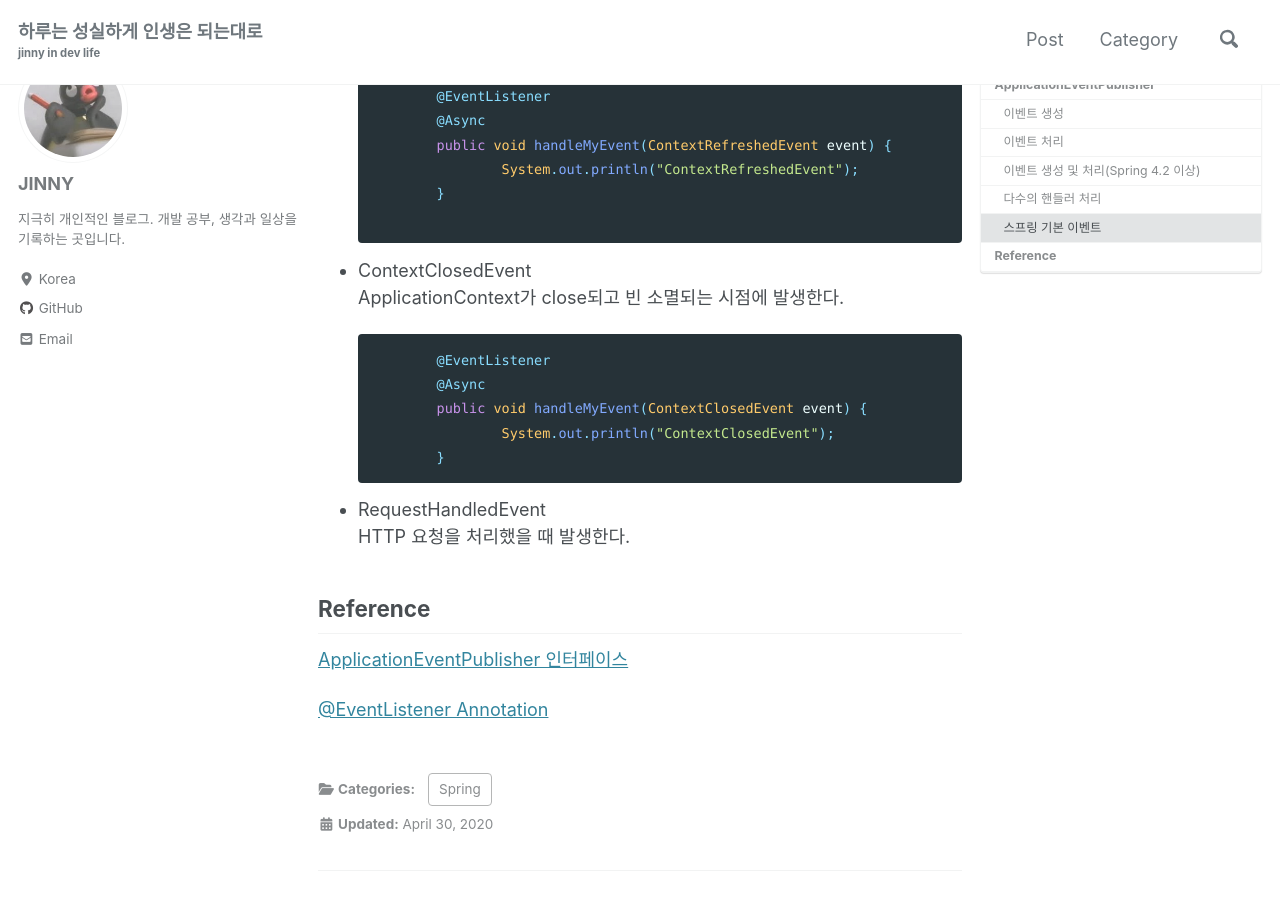
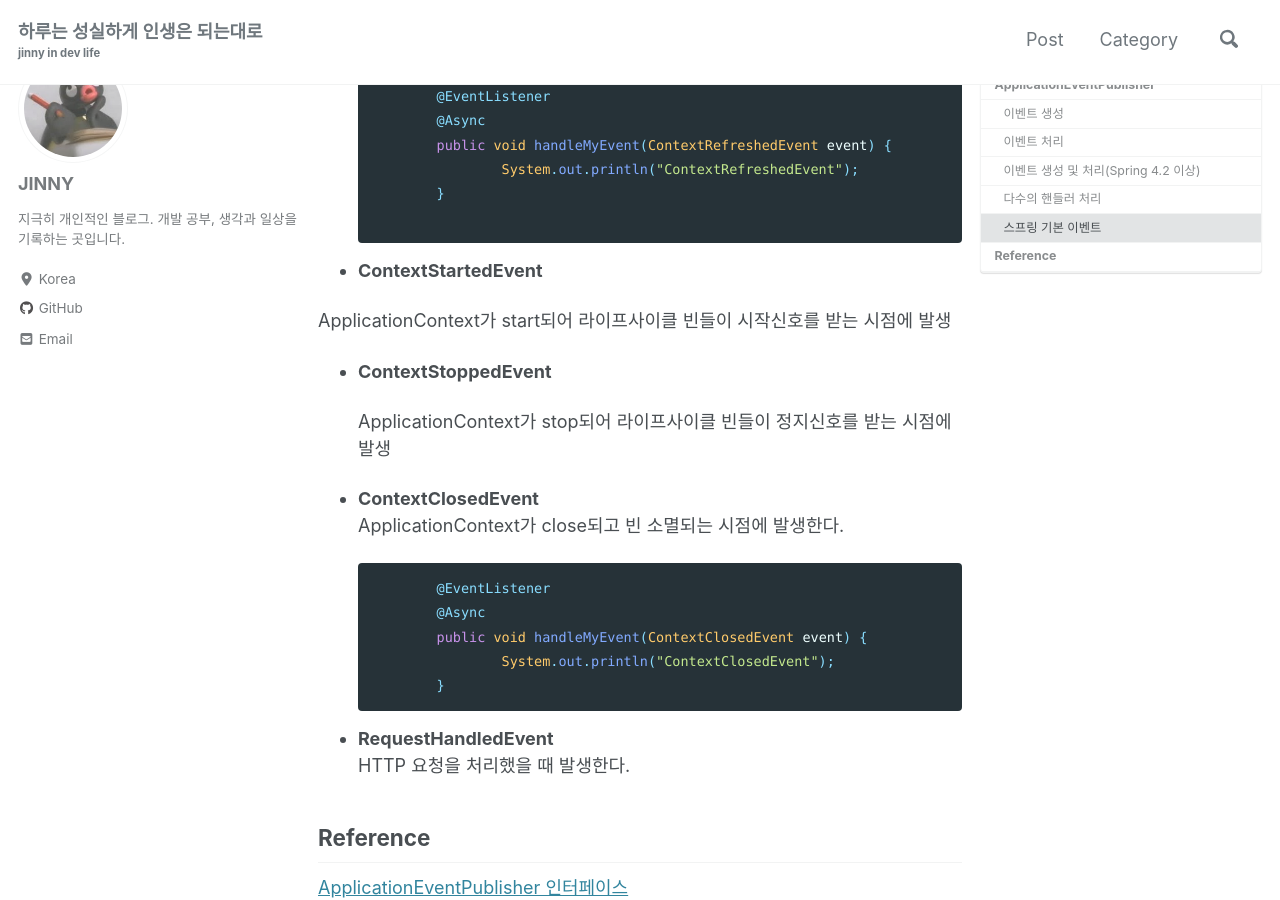
Before and after one commit to jinn-dev/jinn-dev.github.io, a Jekyll site: the page built from _posts/Spring/2020-04-30-spring-study-07-ioc-applicationevent.md, in a window 1280 px wide and 900 px high, scrolled down 5660 px. Built offline with Jekyll 4.4.1, drawn with Linux system fonts in a browser that asks for light colours; cached includes are drawn as plain includes; nearby versions of some CDN libraries; comment, search, counter and statistics services are not loaded.

Commit message:
Update 2020-04-30-spring-study-07-ioc-applicationevent.md

````diff
--- a/_posts/Spring/2020-04-30-spring-study-07-ioc-applicationevent.md
+++ b/_posts/Spring/2020-04-30-spring-study-07-ioc-applicationevent.md
@@ -239,7 +239,7 @@ public class MyEventHandler {
 
 ### 스프링 기본 이벤트
 
-- ContextRefreshedEvent
+- **ContextRefreshedEvent**
   ApplicationContext가 초기화 및 리프레시 할 때 발생한다.
 
   ```java
@@ -251,7 +251,15 @@ public class MyEventHandler {
 
   ```
 
-- ContextClosedEvent
+- **ContextStartedEvent**
+
+ApplicationContext가 start되어 라이프사이클 빈들이 시작신호를 받는 시점에 발생
+
+- **ContextStoppedEvent**
+
+  ApplicationContext가 stop되어 라이프사이클 빈들이 정지신호를 받는 시점에 발생
+
+- **ContextClosedEvent**
   ApplicationContext가 close되고 빈 소멸되는 시점에 발생한다.
 
   ```java
@@ -262,7 +270,7 @@ public class MyEventHandler {
   	}
   ```
 
-- RequestHandledEvent
+- **RequestHandledEvent**
   HTTP 요청을 처리했을 때 발생한다.
 
 
````
